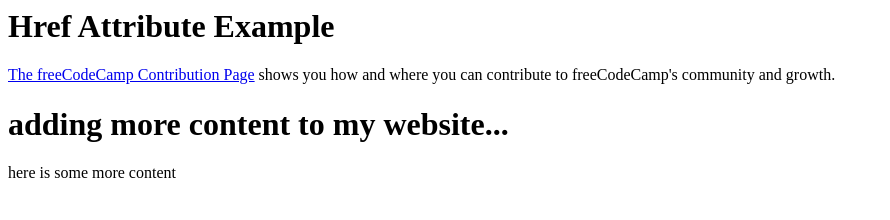
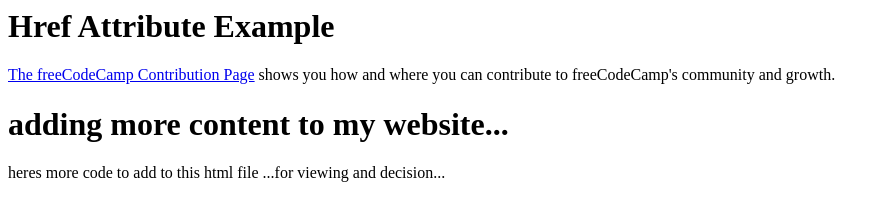
Before and after one commit to waiter0649/git-tester, a plain HTML site: page index.html in a window 1280 px wide. Shown: the whole page, without its empty margins (0-890 px from the left). Drawn offline with Linux system fonts and the light colour scheme.

Commit message:
add index.html  odification and modification to project-test1

```diff
--- a/index.html
+++ b/index.html
@@ -9,5 +9,5 @@
     </p>
   </body>
   <h1>adding more content to my website...</h1>
-  <p1>here is some more content</p1>
+  <p1>heres more code to add to this html file ...for viewing and decision...</p1>
 </html>
```
Also changed, not shown: 1 other file.
